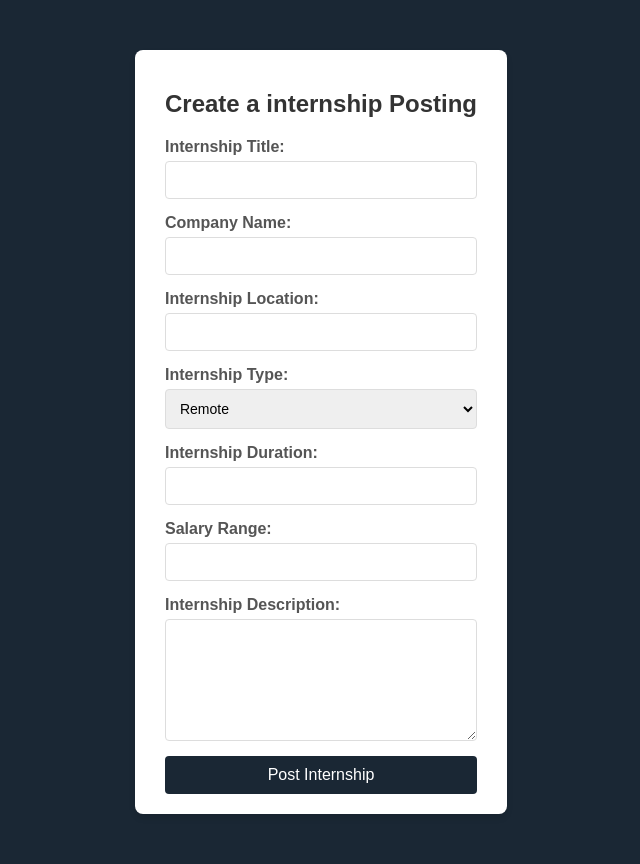
After one commit to mohanvarma22/Bcommune-website, a Django app: page /company/dashboard/myinternships/post_internship in a window 1280 px wide. The commit adds this page. Shown: the whole page, without its empty margins (319-959 px from the left). Run offline with Django 5.2, Linux system fonts and the light colour scheme.

Commit message:
internships

```diff
--- a/users/templates/myportfolio.html
+++ b/users/templates/myportfolio.html
@@ -147,7 +147,7 @@
         .main-container {
             display: flex;
             min-height: 100vh;
-            background-color: #f5f5f5;
+            background-color: #1a2734;
         }
 
         .content {
--- /dev/null
+++ b/users/templates/post_internship.html
@@ -0,0 +1,165 @@
+<!DOCTYPE html>
+{% load static %}
+<html lang="en">
+<head>
+    <meta charset="UTF-8">
+    <meta name="viewport" content="width=device-width, initial-scale=1.0">
+    <title>Create internship</title>
+</head>
+<body>
+
+    <style>
+
+body {
+    background-color: #1a2734;
+    color: #333;
+    font-family: Arial, sans-serif;
+    min-height: 100vh;
+    display: flex;
+    flex-direction: column;
+    margin: 0;
+}
+
+/* Form Container */
+.form-container {
+    max-width: 500px;
+    margin: 50px auto;
+    background: #fff;
+    padding: 20px 30px;
+    border-radius: 8px;
+    box-shadow: 0 4px 6px rgba(0, 0, 0, 0.1);
+}
+
+h2 {
+    text-align: center;
+    margin-bottom: 20px;
+}
+
+/* Form Styles */
+form {
+    display: flex;
+    flex-direction: column;
+}
+
+label {
+    margin-bottom: 5px;
+    font-weight: bold;
+    color: #555;
+}
+
+input[type="text"],
+textarea,
+select {
+    margin-bottom: 15px;
+    padding: 10px;
+    border: 1px solid #ddd;
+    border-radius: 4px;
+    font-size: 14px;
+}
+
+textarea {
+    resize: vertical;
+    min-height: 100px;
+}
+
+button[type="submit"] {
+    background-color: #1a2734;
+    color: #fff;
+    padding: 10px 15px;
+    border: none;
+    border-radius: 4px;
+    font-size: 16px;
+    cursor: pointer;
+    transition: background-color 0.3s ease;
+}
+
+button[type="submit"]:hover {
+    background-color: #45a049;
+}
+
+/* Responsive Design */
+@media (max-width: 600px) {
+    .form-container {
+        padding: 15px 20px;
+    }
+
+    input[type="text"],
+    textarea,
+    select {
+        font-size: 12px;
+    }
+
+    button[type="submit"] {
+        font-size: 14px;
+    }
+}
+
+    </style>
+
+    <div class="form-container">
+        <h2>Create a internship Posting</h2>
+        <form id="internshipPostForm" action="{% url 'post_internship' %}" method="POST">
+            {% csrf_token %}
+            <label for="internship-title">Internship Title:</label>
+            <input type="text" id="internship-title" name="job_title" required> <!-- Corrected name -->
+
+            <label for="company-name">Company Name:</label>
+            <input type="text" id="company-name" name="company_name" required>
+
+            <label for="internship-location">Internship Location:</label>
+            <input type="text" id="internship-location" name="job_location" required> <!-- Corrected name -->
+
+            <label for="internship-type">Internship Type:</label>
+            <select id="internship-type" name="job_type" required> <!-- Corrected name -->
+                <option value="Remote">Remote</option>
+                <option value="On-site">On-site</option>
+                <option value="Hybrid">Hybrid</option>
+
+            </select>
+
+            <label for="duration">Internship Duration:</label>
+            <input type="text" id="duration" name="duration" required>
+
+
+            <label for="salary">Salary Range:</label>
+            <input type="text" id="salary" name="salary">
+
+            <label for="description">Internship Description:</label>
+            <textarea id="description" name="job_description" required></textarea> <!-- Corrected name -->
+
+            <button type="submit">Post Internship</button>
+        </form>
+
+    </div>
+    <script>
+        document.getElementById('internshipPostForm').addEventListener('submit', function(e) {
+            e.preventDefault();
+
+            const formData = new FormData(this);
+
+            fetch('{% url "post_internship" %}', {
+                method: 'POST',
+                body: formData,
+                headers: {
+                    'X-CSRFToken': document.querySelector('[name=csrfmiddlewaretoken]').value
+                },
+                credentials: 'same-origin'
+            })
+            .then(response => response.json())
+            .then(data => {
+                if (data.status === 'success') {
+                    alert(data.message);
+                    // Redirect back to dashboard or refresh internship listings
+                    window.location.href = '{% url "company_dashboard" %}';
+                } else {
+                    alert('Error: ' + data.message);
+                }
+            })
+            .catch(error => {
+                console.error('Error:', error);
+                alert('An error occurred while posting the internship.');
+            });
+        });
+    </script>
+</body>
+</html>
--- a/users/templates/sidebarcompany.html
+++ b/users/templates/sidebarcompany.html
@@ -39,7 +39,7 @@
     </h4>
 
     <h4>
-      <a href="#" style="text-decoration: none; color: inherit;">My Internship</a>
+      <a href="{%url 'myinternships'%}" style="text-decoration: none; color: inherit;">My Internship</a>
     </h4>
 
     <h4>
--- a/users/urls.py
+++ b/users/urls.py
@@ -35,8 +35,12 @@ urlpatterns = [
     path('project/<int:project_id>/bid/', views.place_bid, name='place_bid'),
     path('company/dashboard/myportfolio/', views.myportfolio, name='myportfolio'),
     path('company/dashboard/myportfolio/all_jobs/', views.all_jobs, name='all_jobs'),
-    path('company/dashboard/mrportfolio/all-projects/', views.all_projects, name='all_projects'),
-    path('company/dashboard/mrportfolio/all-ideas/', views.all_ideas, name='all_ideas'),
+    path('company/dashboard/myportfolio/all-projects/', views.all_projects, name='all_projects'),
+    path('company/dashboard/myportfolio/all-ideas/', views.all_ideas, name='all_ideas'),
+    path('company/dashboard/myinternships/', views.myinternships, name='myinternships'),
+    path('company/dashboard/myinternships/post_internship', views.post_internship, name='post_internship'),
+    path('company/dashboard/myinternships/edit/<int:internship_id>/', views.edit_internship, name='edit_internship'),
+    path('delete_internship/<int:internship_id>/', views.delete_internship, name='delete_internship'),
 ]
 
 if settings.DEBUG:
--- a/users/views.py
+++ b/users/views.py
@@ -3,7 +3,7 @@ from django.contrib.auth.models import User
 from django.contrib import messages
 from django.contrib.auth import authenticate, login, get_user_model
 from django.contrib.auth.decorators import login_required
-from .models import Idea, Job, Project, CustomUser, IndividualProfile, Bid
+from .models import Idea, Job, Project, CustomUser, IndividualProfile, Bid, Internship
 from users.forms import CompanySignupForm, IndividualSignupForm,IndividualProfileForm, CompanyProfileForm, BidForm
 from django.contrib.auth import logout
 from django.http import JsonResponse
@@ -169,31 +169,7 @@ def ideas_and_invest(request):
     return render(request, 'ideasandinvest.html')
 
 
-def myjobs(request):
-    if not request.user.is_authenticated:
-        return redirect('company_login')
 
-    # Get jobs for the current company user
-    company_jobs = Job.objects.filter(company_user=request.user).order_by('-posted_date')
-    return render(request, 'myjobs.html', {'jobs': company_jobs})
-
-def post_job(request):
-    if request.method == 'POST':
-        try:
-            job = Job.objects.create(
-                title=request.POST.get('job_title'),
-                company=request.POST.get('company_name'),
-                location=request.POST.get('job_location'),
-                description=request.POST.get('job_description'),
-                requirements=request.POST.get('job_type'),
-                salary=request.POST.get('salary'),
-                company_user=request.user  # Add this line
-            )
-            return JsonResponse({'status': 'success', 'message': 'Job posted successfully!'})
-        except Exception as e:
-            return JsonResponse({'status': 'error', 'message': str(e)}, status=400)
-
-    return render(request, 'create_job.html')
 
 @login_required
 def myprojects(request):
@@ -498,3 +474,85 @@ def all_ideas(request):
         'ideas': ideas,
         'selected_idea_id': selected_idea_id
     })
+
+def myinternships(request):
+    if not request.user.is_authenticated:
+        return redirect('company_login')
+    company_internships = Internship.objects.filter(company_user=request.user).order_by('-posted_date')
+    return render(request,'myinternships.html',{'internships':company_internships})
+
+def post_internship(request):
+    if request.method == 'POST':
+        try:
+            internship = Internship.objects.create(
+                title=request.POST.get('job_title'),  # Matches corrected form
+                company=request.POST.get('company_name'),
+                location=request.POST.get('job_location'),  # Matches corrected form
+                description=request.POST.get('job_description'),  # Matches corrected form
+                requirements=request.POST.get('job_type'),
+                duration=request.POST.get('duration'),
+                salary=request.POST.get('salary'),
+                company_user=request.user
+            )
+            return JsonResponse({'status': 'success', 'message': 'Internship posted successfully!'})
+        except Exception as e:
+            return JsonResponse({'status': 'error', 'message': str(e)}, status=400)
+
+    return render(request, 'post_internship.html')
+
+
+def myjobs(request):
+    if not request.user.is_authenticated:
+        return redirect('company_login')
+
+    # Get jobs for the current company user
+    company_jobs = Job.objects.filter(company_user=request.user).order_by('-posted_date')
+    return render(request, 'myjobs.html', {'jobs': company_jobs})
+
+def post_job(request):
+    if request.method == 'POST':
+        try:
+            job = Job.objects.create(
+                title=request.POST.get('job_title'),
+                company=request.POST.get('company_name'),
+                location=request.POST.get('job_location'),
+                description=request.POST.get('job_description'),
+                requirements=request.POST.get('job_type'),
+                salary=request.POST.get('salary'),
+                company_user=request.user  # Add this line
+            )
+            return JsonResponse({'status': 'success', 'message': 'Job posted successfully!'})
+        except Exception as e:
+            return JsonResponse({'status': 'error', 'message': str(e)}, status=400)
+
+    return render(request, 'create_job.html')
+
+
+@login_required
+@require_http_methods(["POST"])
+def delete_internship(request, internship_id):
+    try:
+        internship = get_object_or_404(Internship, id=internship_id, company_user=request.user)
+        internship.delete()
+        return JsonResponse({'status': 'success'})
+    except Exception as e:
+        return JsonResponse({'status': 'error', 'message': str(e)}, status=400)
+
+def edit_internship(request, internship_id):  # Changed parameter name to internship_id
+    internship = get_object_or_404(Internship, id=internship_id, company_user=request.user)
+
+    if request.method == 'POST':
+        try:
+            internship.title = request.POST.get('job_title')  # Updated with internship variable
+            internship.company = request.POST.get('company_name')
+            internship.location = request.POST.get('job_location')
+            internship.description = request.POST.get('job_description')
+            internship.requirements = request.POST.get('job_type')
+            internship.duration = request.POST.get('duration')
+            internship.salary = request.POST.get('salary')
+            internship.save()
+            return JsonResponse({'status': 'success', 'message': 'Internship updated successfully!'})
+        except Exception as e:
+            return JsonResponse({'status': 'error', 'message': str(e)}, status=400)
+
+    return render(request, 'edit_internship.html', {'internship': internship})
```
Also changed, not shown: users/models.py (+15 -0 lines), users/templates/all_ideas.html (+13 -0 lines), users/templates/all_jobs.html (+13 -0 lines), users/templates/all_projects.html (+13 -1 lines), users/templates/edit_internship.html (added, +74 -0 lines), users/templates/myinternships.html (added, +81 -0 lines), db.sqlite3, users/migrations/0005_internship.py (added), users/migrations/0006_internship_duration.py (added).
